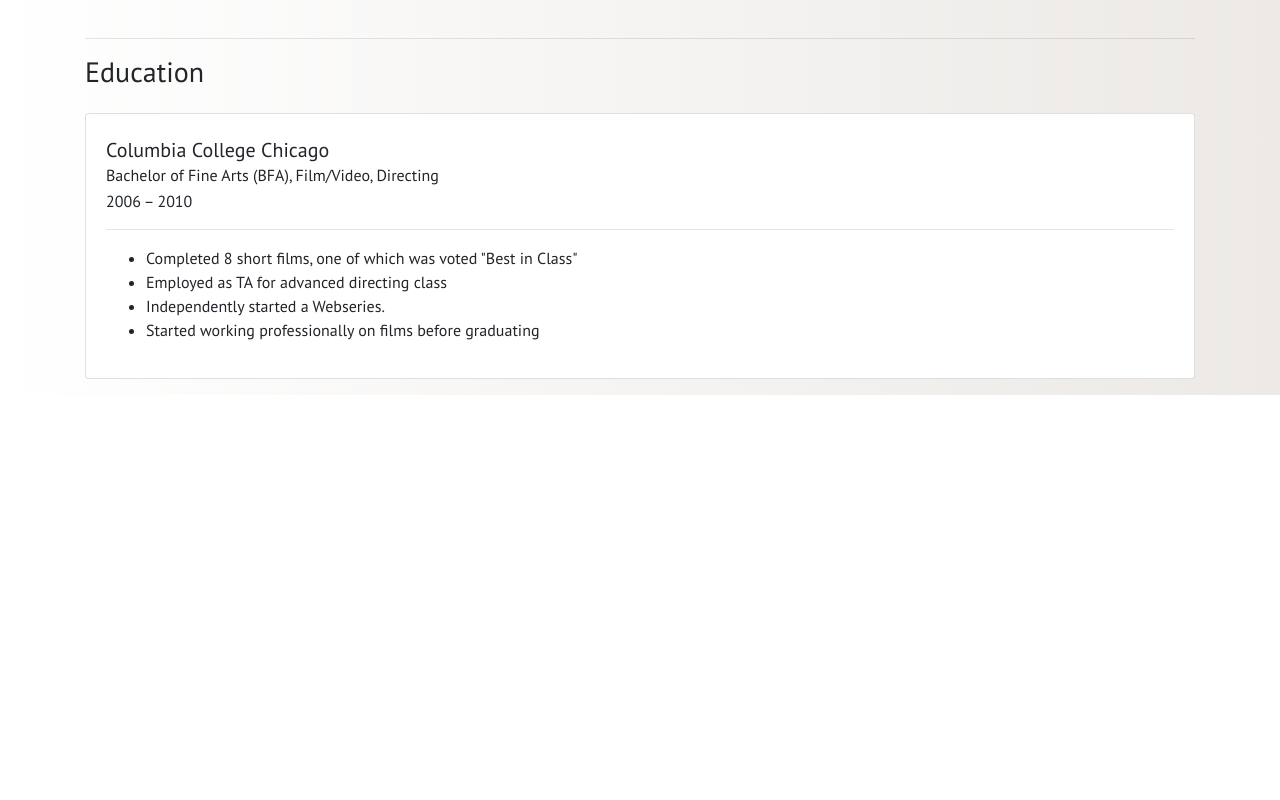
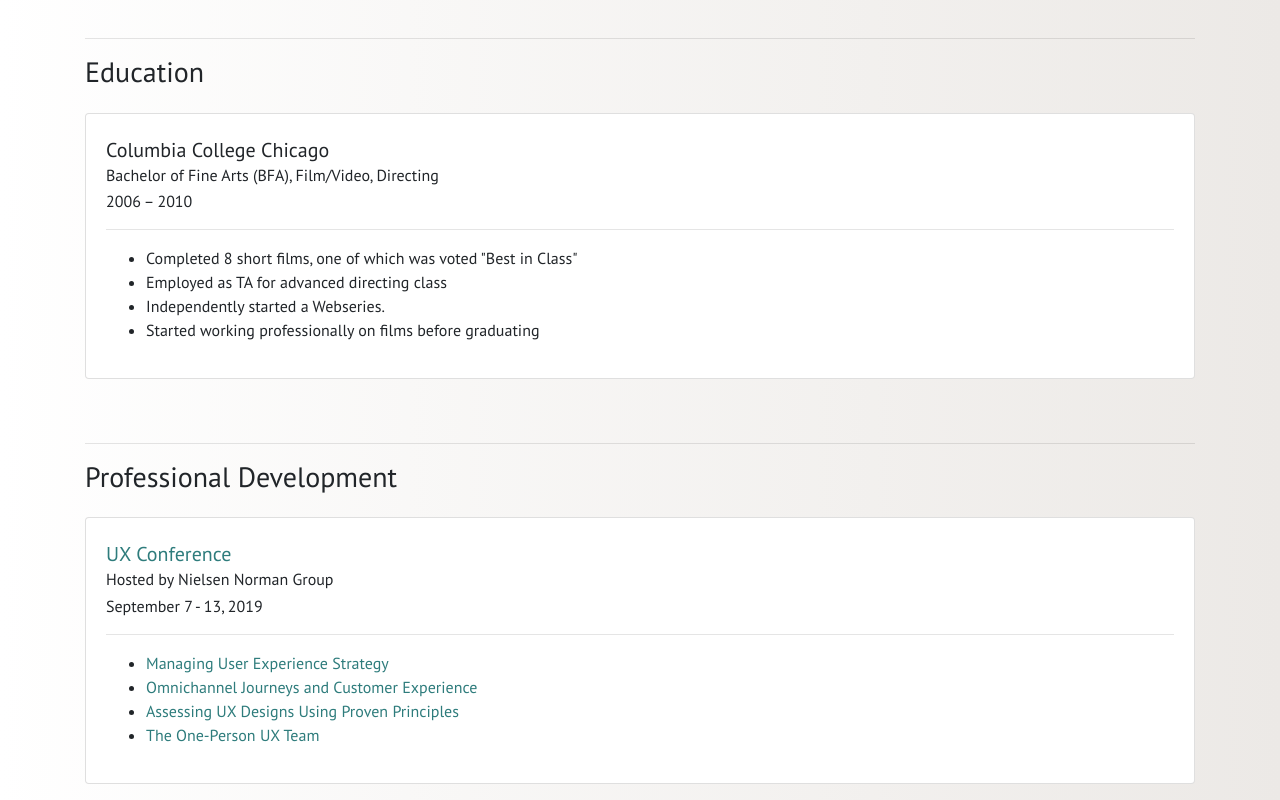
Before and after one commit to AndrewHempfling/resume, a plain HTML site: page index.html in a window 1280 px wide. Shown: the part 2398-3198 px from the top of the page. Before the commit the page ends 2793 px from the top, so only its background shows below. Drawn offline with nearby package versions, Linux system fonts and the light colour scheme.

Commit message:
Update index.html

```diff
--- a/index.html
+++ b/index.html
@@ -141,6 +141,7 @@
                 <h3>Education</h3>
             </div>
         </div>
+
         <div class="row">
             <div class="col">
                 <div class="card my-3">
@@ -154,6 +155,32 @@
                             <li>Employed as TA for advanced directing class</li>
                             <li>Independently started a Webseries.</li>
                             <li>Started working professionally on films before graduating</li>
+                        </ul>
+                    </div>
+                </div>
+            </div>
+        </div>
+
+        <hr class="mt-5 mb-3">
+        <div class="row">
+            <div class="col">
+                <h3>Professional Development</h3>
+            </div>
+        </div>
+
+        <div class="row">
+            <div class="col">
+                <div class="card my-3">
+                    <div class="card-body">
+                        <h5 class="card-title my-1"><a href="https://www.nngroup.com/ux-conference/">UX Conference</a></h5>
+                        <h6 class="card-title my-1">Hosted by Nielsen Norman Group</h6>
+                        <p class="card-text">September 7 - 13, 2019</p>
+                        <hr>
+                        <ul>
+                            <li><a href="https://www.nngroup.com/courses/managing-user-experience-strategy/">Managing User Experience Strategy</a></li>
+                            <li><a href="https://www.nngroup.com/courses/cross-channel-user-experience/">Omnichannel Journeys and Customer Experience</a></li>
+                            <li><a href="https://www.nngroup.com/courses/ux-analysis/">Assessing UX Designs Using Proven Principles</a></li>
+                            <li><a href="https://www.nngroup.com/courses/one-person-ux-team/">The One-Person UX Team</a></li>
                         </ul>
                     </div>
                 </div>
```
